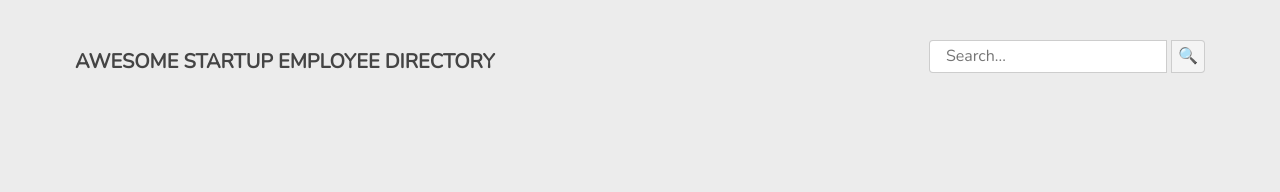
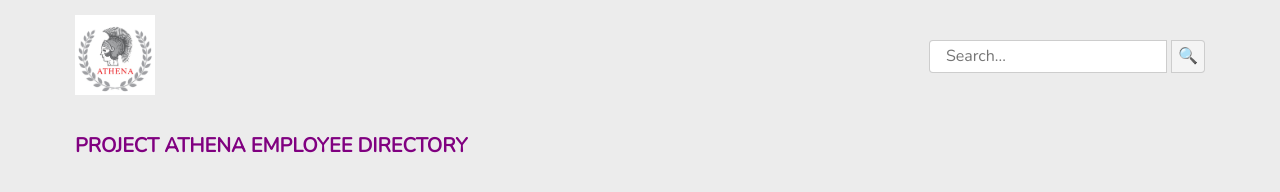
Before and after one commit to nunju9a/Project-5-Public_API_Requests, a plain HTML site: page index.html in a window 1280 px wide. Drawn offline with nearby package versions, Linux system fonts and the light colour scheme; no server answers.

Commit message:
added img tag for logo and changed h1 font color

```diff
--- a/index.html
+++ b/index.html
@@ -15,7 +15,8 @@
         <header>
             <div class="header-inner-container">
                 <div class="header-text-container">
-                    <h1>AWESOME STARTUP EMPLOYEE DIRECTORY</h1>
+                    <img src="images/athena.jpg" alt="Athena Logo" height="80" width="80">
+                    <h1><font color="purple">PROJECT ATHENA EMPLOYEE DIRECTORY</font></h1>
                 </div>
 
                 <div class="search-container">
```
